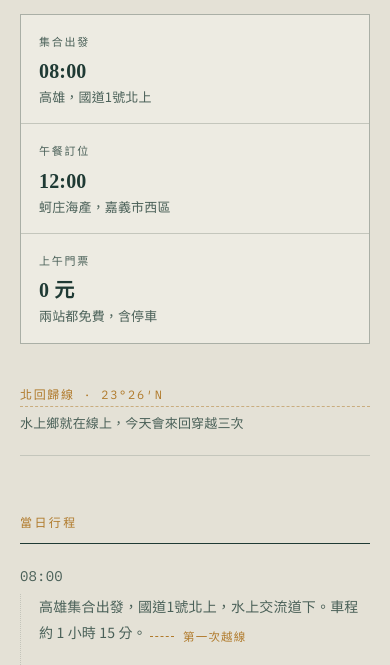
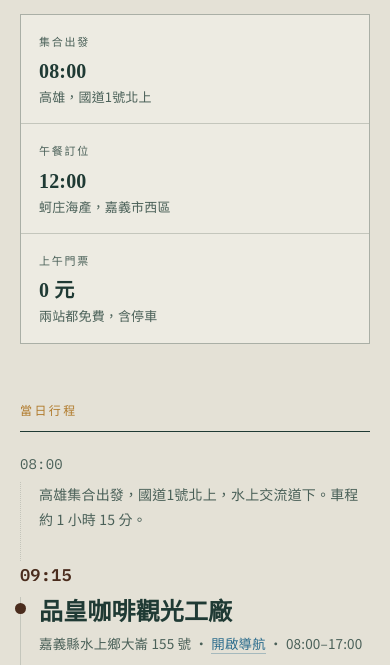
Before and after one commit to Iris8912/Travel, a plain HTML site: page chiayi-0801/index.html in a window 390 px wide. Shown: the part 179-844 px from the top of the page. Drawn offline with Linux system fonts and the light colour scheme.

Commit message:
Update index.html

```diff
--- a/chiayi-0801/index.html
+++ b/chiayi-0801/index.html
@@ -46,9 +46,9 @@ h1{
 h1 em{font-style:normal;color:var(--gift)}
 
 /* ---------- key facts ---------- */
-.keys{
+.keys{margin-top:0;
   display:grid;grid-template-columns:repeat(3,1fr);gap:1px;
-  background:var(--line);border:1px solid var(--line);margin:0 0 14px;
+  background:var(--line);border:1px solid var(--line);margin:0;
 }
 .keys div{background:var(--card);padding:18px}
 .keys dt{
@@ -64,15 +64,6 @@ h2.sec{
   color:var(--brass);font-weight:500;margin:56px 0 20px;
   padding-bottom:10px;border-bottom:1px solid var(--ink);
 }
-
-/* ---------- tropic band ---------- */
-.tropic{position:relative;padding:20px 0;border-bottom:1px solid var(--line)}
-.tropic::before{content:"";position:absolute;left:0;right:0;top:50%;border-top:1px dashed var(--brass);opacity:.5}
-.tropic-label{
-  position:relative;display:inline-block;background:var(--shell);padding-right:14px;
-  font-family:var(--mono);font-size:12px;letter-spacing:.14em;color:var(--brass);
-}
-.tropic-note{position:relative;background:var(--shell);display:inline-block;padding-left:14px;font-size:13px;color:var(--ink-soft)}
 
 /* ---------- schedule ---------- */
 .stop{display:grid;grid-template-columns:78px 1fr;gap:0 22px}
@@ -99,8 +90,6 @@ ul.doing li::before{content:"";position:absolute;left:0;top:.72em;width:7px;heig
 .leg{display:grid;grid-template-columns:78px 1fr;gap:0 22px}
 .leg .time{color:var(--ink-soft);font-weight:400;font-size:14px}
 .leg-body{padding:0 0 38px 28px;border-left:1px dotted var(--line);font-size:14px;color:var(--ink-soft)}
-.cross{display:inline-flex;align-items:center;gap:9px;margin-top:8px;font-family:var(--mono);font-size:11.5px;letter-spacing:.1em;color:var(--brass)}
-.cross::before{content:"";width:24px;border-top:1px dashed var(--brass)}
 
 /* ---------- bring list ---------- */
 .bring{display:grid;grid-template-columns:1fr 1fr;gap:1px;background:var(--line);border:1px solid var(--line)}
@@ -145,7 +134,6 @@ footer{border-top:1px solid var(--ink);margin-top:56px;padding:28px 0 80px;font-
   .time{padding:0 0 6px}
   .track,.leg-body{padding-left:18px;padding-bottom:30px}
   .dot{left:-6px;top:6px}
-  .tropic-note{display:block;padding:6px 0 0;background:none}
   table.contacts td:last-child{text-align:left}
 }
 :focus-visible{outline:2px solid var(--tide);outline-offset:3px}
@@ -163,11 +151,6 @@ footer{border-top:1px solid var(--ink);margin-top:56px;padding:28px 0 80px;font-
       <div><dt>午餐訂位</dt><dd>12:00<small>蚵庄海產，嘉義市西區</small></dd></div>
       <div><dt>上午門票</dt><dd>0 元<small>兩站都免費，含停車</small></dd></div>
     </dl>
-
-    <div class="tropic">
-      <span class="tropic-label">北回歸線 · 23°26′N</span>
-      <span class="tropic-note">水上鄉就在線上，今天會來回穿越三次</span>
-    </div>
   </header>
 
   <main>
@@ -178,7 +161,6 @@ footer{border-top:1px solid var(--ink);margin-top:56px;padding:28px 0 80px;font-
       <div class="time">08:00</div>
       <div class="leg-body">
         高雄集合出發，國道1號北上，水上交流道下。車程約 1 小時 15 分。
-        <span class="cross">第一次越線</span>
       </div>
     </div>
 
@@ -207,7 +189,6 @@ footer{border-top:1px solid var(--ink);margin-top:56px;padding:28px 0 80px;font-
       <div class="time">09:55</div>
       <div class="leg-body">
         往南 10 分鐘，同樣在水上鄉。
-        <span class="cross">第二次越線</span>
       </div>
     </div>
 
@@ -238,7 +219,6 @@ footer{border-top:1px solid var(--ink);margin-top:56px;padding:28px 0 80px;font-
       <div class="time">11:40</div>
       <div class="leg-body">
         往嘉義市區，車程約 20 分鐘。工廠 12:00 休館，記得準時集合上車。
-        <span class="cross">第三次越線</span>
       </div>
     </div>
 
```
